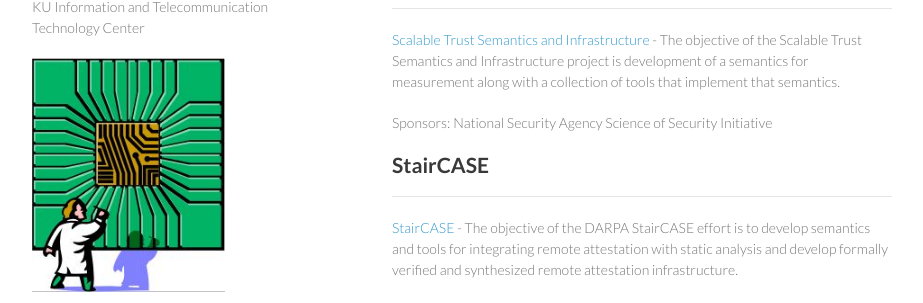
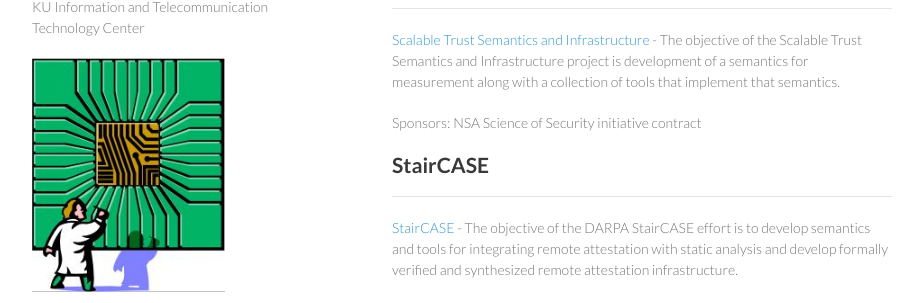
Before and after one commit to ku-sldg/ku-sldg.github.io, a Jekyll site: the page built from projects.md, in a window 1280 px wide and 900 px high. Shown: the part 144-447 px from the top of the window, without its empty margins (178-1101 px from the left). Built offline with Jekyll 4.4.1, drawn with Linux system fonts in a browser that asks for light colours.

Commit message:
Updating NSA acknowledgement

```diff
--- a/_data/projects.yml
+++ b/_data/projects.yml
@@ -3,7 +3,7 @@
   github: ku-sldg
   repo:
   description: "The objective of the Scalable Trust Semantics and Infrastructure project is development of a semantics for measurement along with a collection of tools that implement that semantics."
-  sponsor: National Security Agency Science of Security Initiative
+  sponsor: NSA Science of Security initiative contract #H98230-18-D-0009
 
 - name: StairCASE
   ghpages:
```
